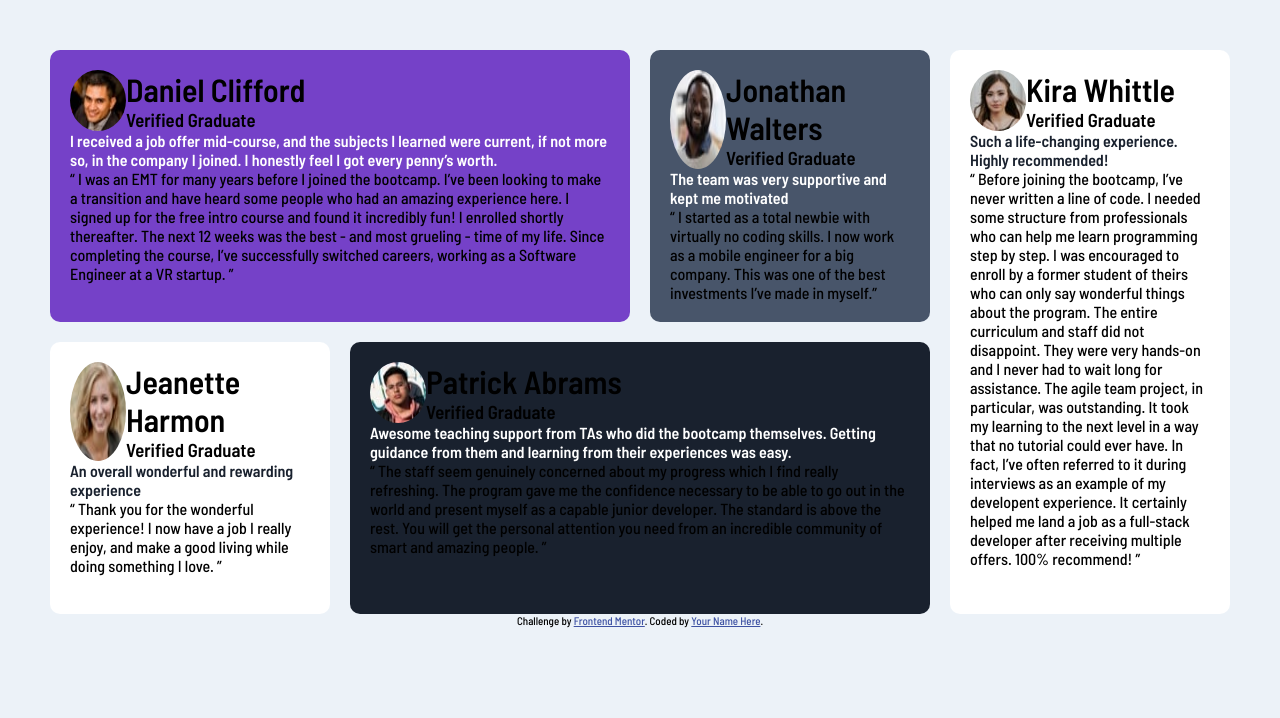
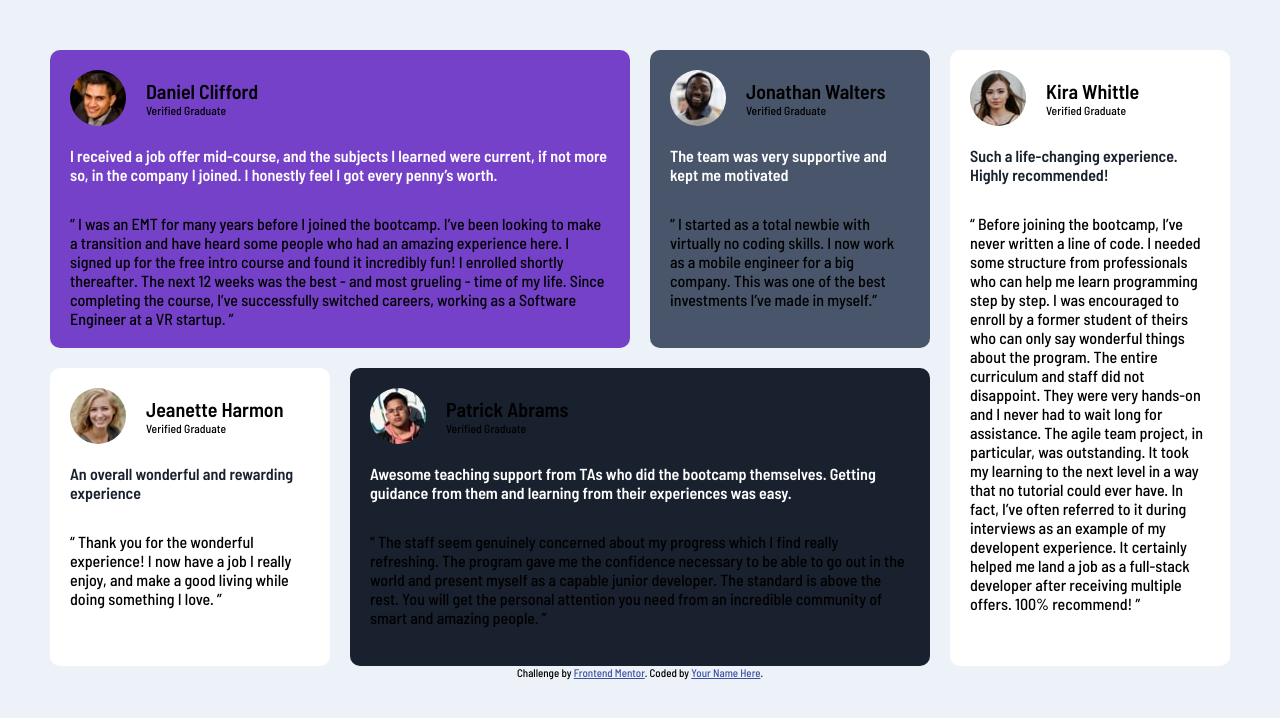
Before and after one commit to AkshayV30/testimonials-grid-section-main, a plain HTML site: page index.html in a window 1280 px wide. Drawn offline with Linux system fonts and the light colour scheme.

Commit message:
css:update:1

```diff
--- a/index.html
+++ b/index.html
@@ -29,7 +29,7 @@
             alt="image of daniel"
             id="imgRound"
           />
-          <div>
+          <div id="profile-txt">
             <h1>Daniel Clifford</h1>
             <h3>Verified Graduate</h3>
           </div>
@@ -57,7 +57,7 @@
             alt="image of jonathan"
             id="imgRound"
           />
-          <div>
+          <div id="profile-txt">
             <h1>Jonathan Walters</h1>
             <h3>Verified Graduate</h3>
           </div>
@@ -77,7 +77,7 @@
             alt="image of jeanette"
             id="imgRound"
           />
-          <div>
+          <div id="profile-txt">
             <h1>Jeanette Harmon</h1>
             <h3>Verified Graduate</h3>
           </div>
@@ -96,7 +96,7 @@
             alt="image of patrick"
             id="imgRound"
           />
-          <div>
+          <div id="profile-txt">
             <h1>Patrick Abrams</h1>
             <h3>Verified Graduate</h3>
           </div>
@@ -123,7 +123,7 @@
             alt="image of kira"
             id="imgRound"
           />
-          <div>
+          <div id="profile-txt">
             <h1>Kira Whittle</h1>
             <h3>Verified Graduate</h3>
           </div>
--- a/style.css
+++ b/style.css
@@ -80,6 +80,15 @@ body{
     text-align: left;
 }
 
+.testmonial-1 p,
+.testmonial-2 p,
+.testmonial-3 p,
+.testmonial-4 p,
+.testmonial-5 p{
+
+    padding-top: 30px;
+}
+
 
 .testmonial-1 strong,
 .testmonial-2 strong,
@@ -92,6 +101,7 @@ body{
 .testmonial-3 strong,
 .testmonial-5 strong{
     color: var(--Very-dark-blackish-blue);
+
 }
 
 
@@ -146,18 +156,31 @@ body{
 .profile{
 
     display: flex;
+    font-size: 10px;
+    justify-content: flex-start;
+    align-items: center;
+    padding-bottom: 20px ;
 
 }
+
+#profile-txt{
+    padding-left: 20px;
+}
+.profile h1{
+    font-weight: 600;
+
+}
+
+.profile h3{
+    font-weight: 500;
+
+}
+
 
 /* ====================================================== imgRound ============================================= */
 #imgRound{
 
     border-radius: 100%;
-
-}
-
-/* ====================================================== verified ============================================= */
-#verified{
 
 }
 
```
